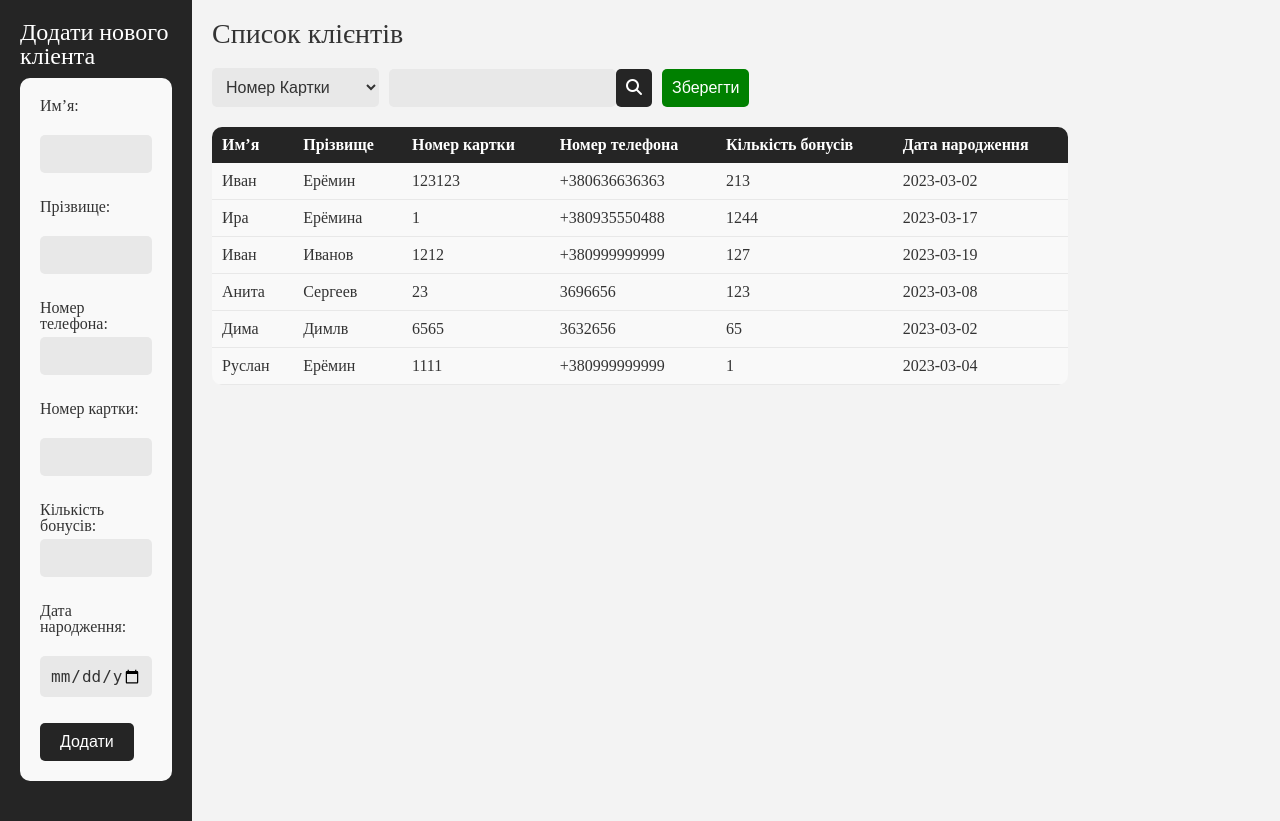
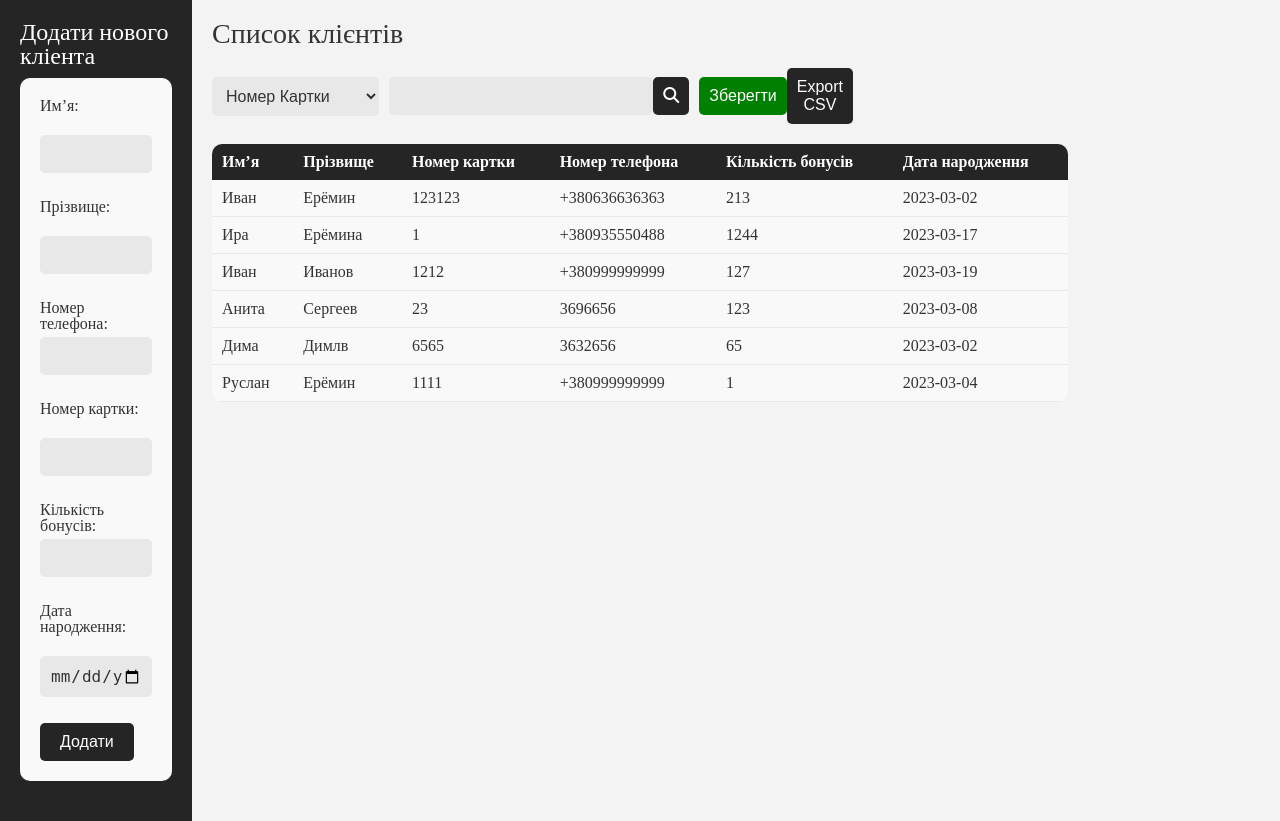
Before and after one commit to prmoriarty212/prmoriarty212-Bonus-card, a Flask app: page / in a window 1280 px wide. Run offline with Flask 3, Linux system fonts and the light colour scheme.

Commit message:
Added Export to CSV funcionality

```diff
--- a/app.py
+++ b/app.py
@@ -1,7 +1,10 @@
+import csv
 from flask import Flask, render_template, request, redirect, url_for, jsonify
 from flask_sqlalchemy import SQLAlchemy
 from datetime import datetime
 from sqlalchemy.orm import Session
+from flask import make_response
+from io import StringIO
 
 
 app = Flask(__name__)
@@ -91,7 +94,27 @@ def get_table_data():
     return jsonify(results)
 
 
+@app.route('/export_csv', methods=['GET'])
+def export_csv():
+    data = FormData.query.all()
+    headers = ['id', 'first_name', 'last_name', 'card_number', 'phone_number', 'bonus_points', 'birthdate']
 
+    def generate():
+        csv_data = StringIO()
+        writer = csv.writer(csv_data, delimiter=',', quotechar='"', quoting=csv.QUOTE_MINIMAL)
+        writer.writerow(headers)
+
+        for row in data:
+            writer.writerow([row.id, row.first_name, row.last_name, row.card_number, "'" + row.phone_number, row.bonus_points, row.birthdate])
+
+        csv_data.seek(0)
+        return csv_data.getvalue()
+
+    response = make_response(generate())
+    response.headers['Content-Disposition'] = 'attachment; filename=data.csv'
+    response.headers['Content-type'] = 'text/csv; charset=utf-8-sig'
+
+    return response
 
 
 @app.before_first_request
--- a/templates/index.html
+++ b/templates/index.html
@@ -63,6 +63,8 @@
                         <input type="text" id="search_value"> <!-- Rename this from "card_number" to "search_value" -->
                         <button onclick="searchByPhoneNumber()"><i class="fa-solid fa-magnifying-glass"></i></button>
                         <button class="confirm-btn-changes" id="saveChanges" onclick="saveChanges()">Зберегти</button>
+                        <button onclick="location.href='/export_csv'" type="button">Export CSV</button>
+
                     </div>
                 </div>
             </div>
```
Also changed, not shown: instance/your_database.db.
